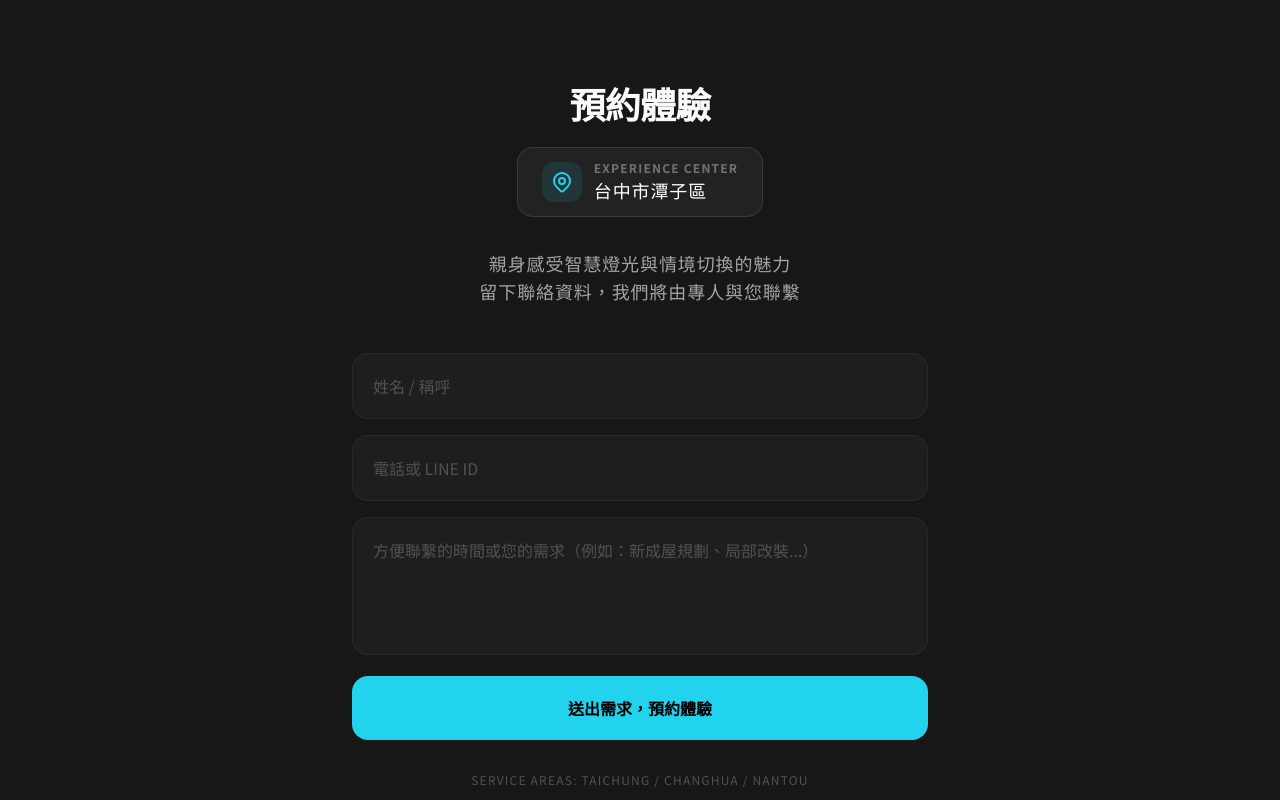
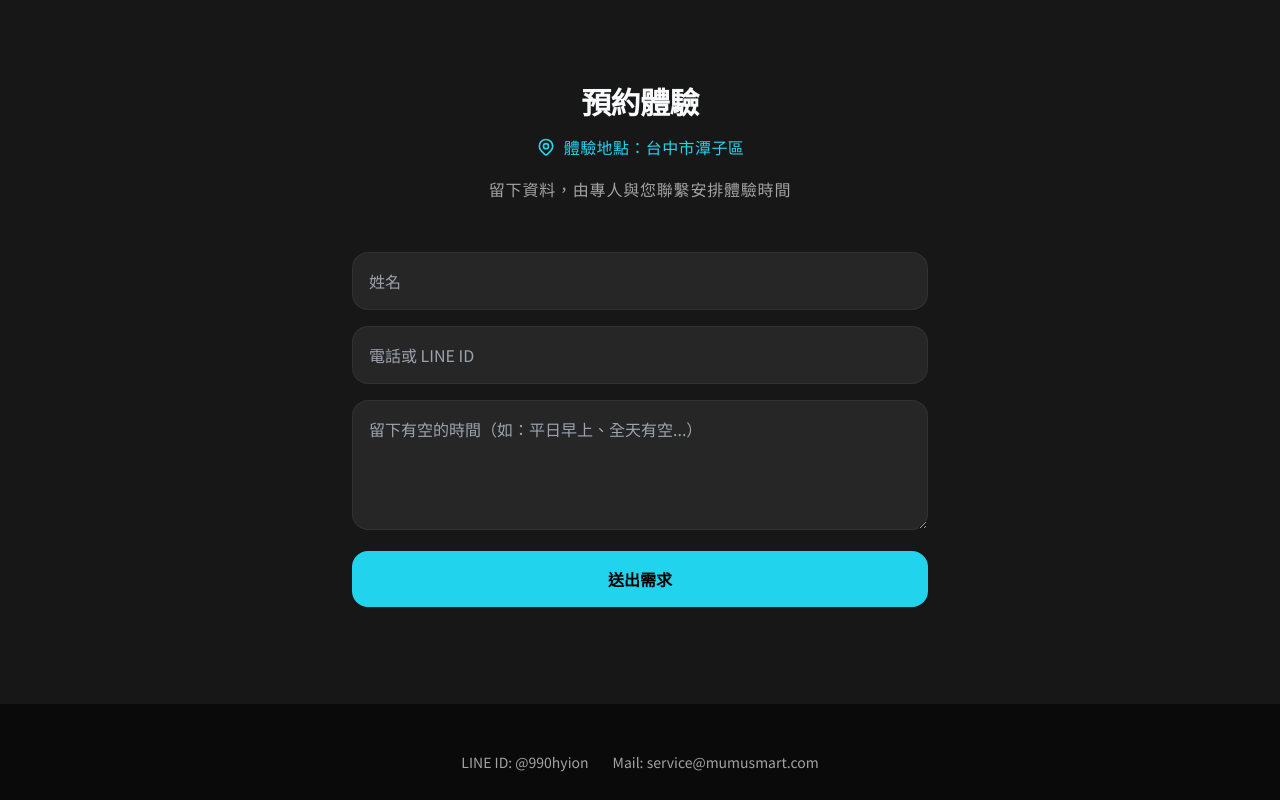
Before and after one commit to Miiish/NewWebsite, a React (Vite) app: page / in a window 1280 px wide. Shown: the part 5260-6060 px from the top of the page. Built offline with nearby package versions, Linux system fonts and the light colour scheme; the HTML template or start-up script is replaced by a standard one.

Commit message:
Update SmartHomeMockup.jsx

```diff
--- a/src/SmartHomeMockup.jsx
+++ b/src/SmartHomeMockup.jsx
@@ -378,101 +378,39 @@ export default function SmartHomeMockup() {
             </div>
           </section>
 
-          {/* Section 4: Contact Form - 預約體驗與地點資訊 */}
+          {/* Section 4: Contact Form */}
           <section id="contact" className="py-24 px-6 bg-neutral-900">
             <div className="max-w-xl mx-auto">
-              {/* 標題與地點卡片 */}
               <div className="text-center mb-12">
-                <h2 className="text-3xl md:text-4xl font-bold mb-6">預約體驗</h2>
-
-                {/* 地點資訊標籤 */}
-                <div className="inline-flex items-center gap-3 px-6 py-3 rounded-2xl bg-white/5 border border-white/10 mb-8 transition-all hover:border-cyan-400/50 group">
-                  <div className="w-10 h-10 rounded-xl bg-cyan-400/10 flex items-center justify-center text-cyan-400 group-hover:scale-110 transition-transform">
-                    <svg className="w-6 h-6" fill="none" stroke="currentColor" viewBox="0 0 24 24">
+                <h2 className="text-3xl font-bold mb-4">預約體驗</h2>
+                {/* 新增：地點資訊 */}
+                <div className="flex items-center justify-center gap-2 text-cyan-400 mb-4">
+                  <svg className="w-5 h-5" fill="none" stroke="currentColor" viewBox="0 0 24 24">
                     <path strokeLinecap="round" strokeLinejoin="round" strokeWidth="2" d="M17.657 16.657L13.414 20.9a1.998 1.998 0 01-2.827 0l-4.244-4.243a8 8 0 1111.314 0z" />
                     <path strokeLinecap="round" strokeLinejoin="round" strokeWidth="2" d="M15 11a3 3 0 11-6 0 3 3 0 016 0z" />
                   </svg>
-                  </div>
-                  <div className="text-left">
-                    <p className="text-xs text-neutral-500 uppercase tracking-widest font-bold">Experience Center</p>
-                    <p className="text-lg text-white font-medium">台中市潭子區</p>
-                  </div>
+                  <span className="font-medium tracking-wide">體驗地點：台中市潭子區</span>
                 </div>
 
-                <p className="text-neutral-400 text-lg">
-                  親身感受智慧燈光與情境切換的魅力<br className="hidden md:block"/>
-                  留下聯絡資料，我們將由專人與您聯繫
-                </p>
+                <p className="text-neutral-400">留下資料，由專人與您聯繫安排體驗時間</p>
               </div>
 
-              {/* 表單切換邏輯 */}
               {sent ? (
-                <div className="bg-cyan-400/10 border border-cyan-400/50 p-10 rounded-[2rem] text-center backdrop-blur-sm animate-fade-in">
-                  <div className="w-20 h-20 bg-cyan-400 rounded-full flex items-center justify-center mx-auto mb-6 shadow-[0_0_30px_rgba(34,211,238,0.4)]">
-                    <svg className="w-10 h-10 text-black" fill="none" stroke="currentColor" viewBox="0 0 24 24">
-                      <path strokeLinecap="round" strokeLinejoin="round" strokeWidth="3" d="M5 13l4 4L19 7" />
-                    </svg>
-                  </div>
-                  <h4 className="text-cyan-400 text-2xl font-bold mb-3">需求已成功送出</h4>
-                  <p className="text-cyan-100/70 mb-8 leading-relaxed">
-                    感謝您的預約，我們將在 24 小時內與您聯繫。<br/>
-                    急件歡迎點擊下方按鈕加入官方 LINE。
-                  </p>
-                  <a
-                    href="https://line.me/ti/p/~@990hyion"
-                    className="inline-flex items-center gap-2 bg-cyan-400 text-black px-10 py-4 rounded-2xl font-black hover:scale-105 transition-all"
-                  >
-                    <img src="https://upload.wikimedia.org/wikipedia/commons/4/41/LINE_logo.svg" alt="Line" className="w-5 h-5" />
-                    即刻 LINE 諮詢
+                <div className="bg-cyan-400/10 border border-cyan-400/50 p-8 rounded-3xl text-center">
+                  <h4 className="text-cyan-400 text-xl font-bold mb-2">訊息已送出！</h4>
+                  <p className="text-sm text-cyan-100/70 mb-6">我們將在 24 小時內聯繫您。</p>
+                  <a href="https://line.me/ti/p/~@990hyion" className="inline-block bg-cyan-400 text-black px-8 py-3 rounded-full font-bold">
+                    直接透過 LINE 諮詢
                   </a>
                 </div>
               ) : (
                 <form onSubmit={handleSubmit} className="space-y-4">
-                  <div className="group">
-                    <input
-                      name="name"
-                      required
-                      placeholder="姓名 / 稱呼"
-                      className="w-full p-5 rounded-2xl bg-neutral-800/50 border border-white/5 focus:border-cyan-400 focus:bg-neutral-800 outline-none transition-all placeholder:text-neutral-600"
-                    />
-                  </div>
-
-                  <div className="group">
-                    <input
-                      name="contact"
-                      required
-                      placeholder="電話或 LINE ID"
-                      className="w-full p-5 rounded-2xl bg-neutral-800/50 border border-white/5 focus:border-cyan-400 focus:bg-neutral-800 outline-none transition-all placeholder:text-neutral-600"
-                    />
-                  </div>
-
-                  <div className="group">
-                    <textarea
-                      name="note"
-                      rows="4"
-                      placeholder="方便聯繫的時間或您的需求（例如：新成屋規劃、局部改裝...）"
-                      className="w-full p-5 rounded-2xl bg-neutral-800/50 border border-white/5 focus:border-cyan-400 focus:bg-neutral-800 outline-none transition-all placeholder:text-neutral-600 resize-none"
-                    />
-                  </div>
-
-                  <button
-                    disabled={sending}
-                    className="w-full bg-cyan-400 text-black font-black py-5 rounded-2xl hover:bg-cyan-300 hover:shadow-[0_10px_30px_rgba(34,211,238,0.3)] transition-all disabled:opacity-50 disabled:cursor-not-allowed group"
-                  >
-                    {sending ? (
-                      <span className="flex items-center justify-center gap-2">
-                        <svg className="animate-spin h-5 w-5 text-black" viewBox="0 0 24 24">
-                          <circle className="opacity-25" cx="12" cy="12" r="10" stroke="currentColor" strokeWidth="4" fill="none" />
-                          <path className="opacity-75" fill="currentColor" d="M4 12a8 8 0 018-8V0C5.373 0 0 5.373 0 12h4z" />
-                        </svg>
-                        傳送中...
-                      </span>
-                    ) : '送出需求，預約體驗'}
+                  <input name="name" required placeholder="姓名" className="w-full p-4 rounded-2xl bg-neutral-800 border border-white/5 focus:border-cyan-400 outline-none transition-colors" />
+                  <input name="contact" required placeholder="電話或 LINE ID" className="w-full p-4 rounded-2xl bg-neutral-800 border border-white/5 focus:border-cyan-400 outline-none transition-colors" />
+                  <textarea name="note" rows="4" placeholder="留下有空的時間（如：平日早上、全天有空...）" className="w-full p-4 rounded-2xl bg-neutral-800 border border-white/5 focus:border-cyan-400 outline-none transition-colors" />
+                  <button disabled={sending} className="w-full bg-cyan-400 text-black font-bold py-4 rounded-2xl hover:bg-cyan-300 transition-all disabled:opacity-50">
+                    {sending ? '傳送中...' : '送出需求'}
                   </button>
-
-                  <p className="text-center text-neutral-600 text-xs pt-4 tracking-widest uppercase">
-                    Service Areas: Taichung / Changhua / Nantou
-                  </p>
                 </form>
               )}
             </div>
```
Lines whose indentation alone changed are shown as unchanged.
